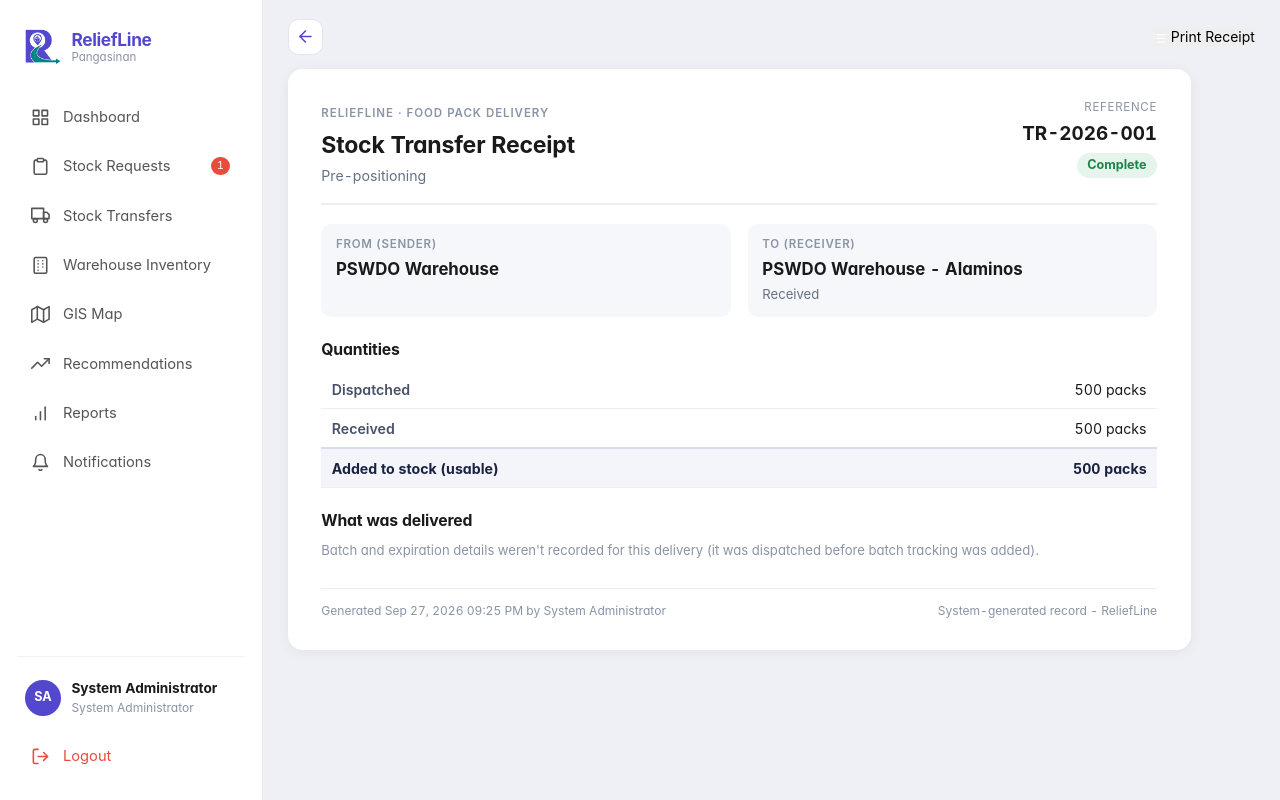
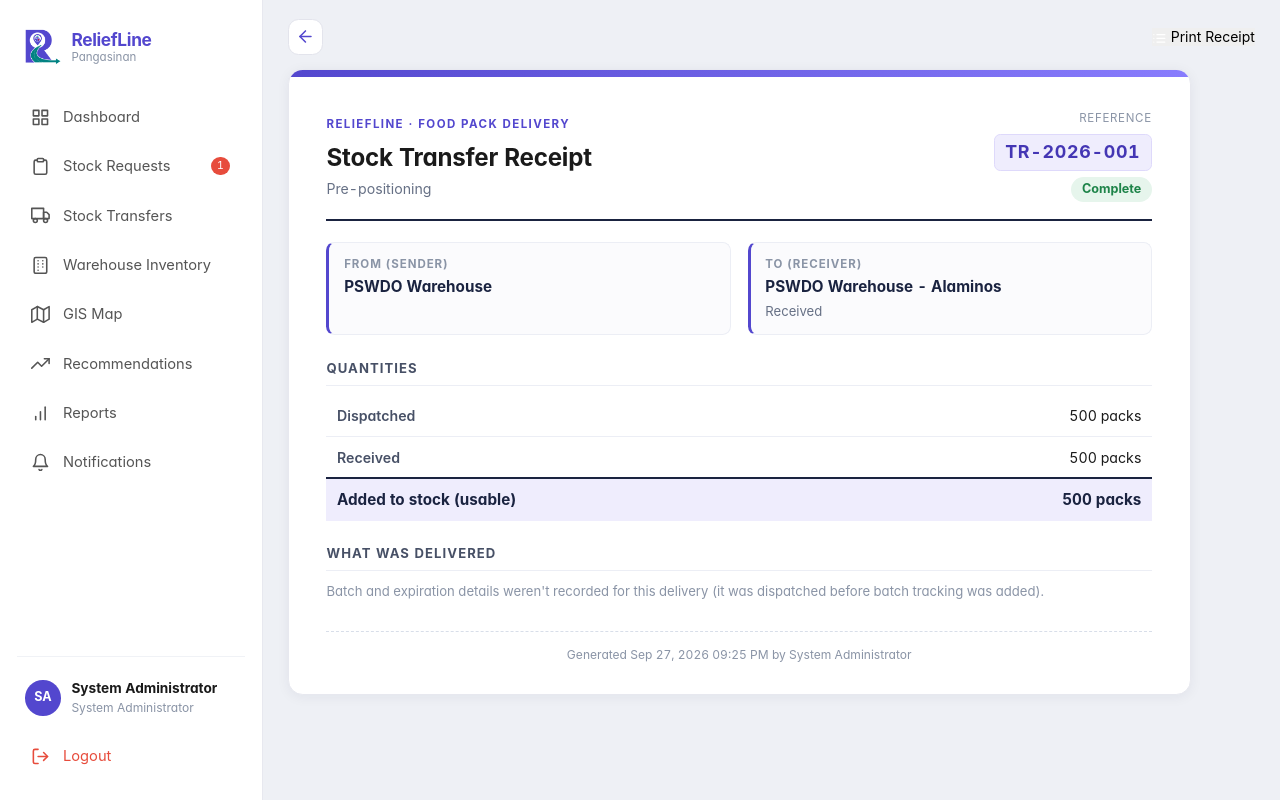
Before and after one commit to reliefline-capstone/Relief-Line, a Flask app: page /receipts/transfer/1 in a window 1280 px wide. Run offline with Flask 3, Linux system fonts and the light colour scheme; a user stored in the database is signed in; data comes from the database, SQL or seed files in the repository; both versions use the stored data as it was after the commit; parts of the project's set-up code (start-up, migrations or seed data) failed here and were passed over.

Commit message:
September 27, 6:36pm

```diff
--- a/reliefline/app/routes/pswdo.py
+++ b/reliefline/app/routes/pswdo.py
@@ -2269,7 +2269,7 @@ def warehouse_reports():
     # Deferred import - report_data imports helpers back from this module,
     # so this must be a call-time import to avoid a circular import.
     from app.models.report import ReportLog
-    from app.routes.report_data import REPORT_TYPES, resolve_filters
+    from app.routes.report_data import REPORT_TYPES, PSWDO_REPORT_TYPES, resolve_filters
 
     filters = resolve_filters(request.args)
     # Every event, not just the currently-active one - a report is almost
@@ -2295,7 +2295,10 @@ def warehouse_reports():
         approved_q = approved_q.filter(AllocationRecord.event_id == filters["event_id"])
         delivered_q = delivered_q.join(AllocationRecord).filter(AllocationRecord.event_id == filters["event_id"])
 
-    reports_generated = ReportLog.query.filter(ReportLog.generated_at >= filters["start_date"]).count()
+    reports_generated = ReportLog.query.filter(
+        ReportLog.report_type.in_(PSWDO_REPORT_TYPES),
+        ReportLog.generated_at >= filters["start_date"],
+    ).count()
     approved_requests = approved_q.count()
     packs_distributed = sum(d.quantity_released for d in delivered_q.all())
     completed_deliveries = delivered_q.count()
@@ -2305,12 +2308,18 @@ def warehouse_reports():
     # "no event filter", and resolve_filters() would then treat that as "not
     # chosen yet" and silently default back to the active event.
     query_params = {"event_id": filters["event_id"] or "", "municipality": filters["municipality"], "days": filters["days"]}
+    # Only the report types that map to a feature actually in the PSWDO
+    # sidebar (Warehouse Inventory, Stock Transfers, Recommendations) - see
+    # PSWDO_REPORT_TYPES in report_data.py. The rest (Barangay Reports,
+    # Deliveries, Municipality/Typhoon summaries) are CSWDO/MSWDO features.
     report_cards = [
-        {"slug": slug, **info, "generate_url": url_for("reports.view", report_type=slug, **query_params)}
-        for slug, info in REPORT_TYPES.items()
+        {"slug": slug, **REPORT_TYPES[slug], "generate_url": url_for("reports.view", report_type=slug, **query_params)}
+        for slug in PSWDO_REPORT_TYPES
     ]
 
-    recent_logs = ReportLog.query.order_by(ReportLog.generated_at.desc()).limit(10).all()
+    recent_logs = ReportLog.query.filter(
+        ReportLog.report_type.in_(PSWDO_REPORT_TYPES)
+    ).order_by(ReportLog.generated_at.desc()).limit(10).all()
     recent_reports = []
     for log in recent_logs:
         stored = json.loads(log.filters_json) if log.filters_json else {}
--- a/reliefline/app/routes/reports.py
+++ b/reliefline/app/routes/reports.py
@@ -14,7 +14,7 @@ from app.models.disaster_event import DisasterEvent
 from app.models.report import ReportLog
 
 from app.routes.pswdo import TARGET_LGUS
-from app.routes.report_data import REPORT_TYPES, resolve_filters, build_report
+from app.routes.report_data import REPORT_TYPES, PSWDO_REPORT_TYPES, resolve_filters, build_report
 from app.routes.report_files import generate_file
 
 reports_bp = Blueprint("reports", __name__)
@@ -64,7 +64,7 @@ def _regenerate_from_log(log):
 @login_required
 @role_required("pswdo_admin", "system_admin")
 def view(report_type):
-    if report_type not in REPORT_TYPES:
+    if report_type not in PSWDO_REPORT_TYPES:
         abort(404)
     filters = resolve_filters(request.args)
     report = build_report(report_type, filters, current_user)
@@ -82,7 +82,7 @@ def view(report_type):
 
 
 def _export(report_type, fmt):
-    if report_type not in REPORT_TYPES:
+    if report_type not in PSWDO_REPORT_TYPES:
         abort(404)
     filters = resolve_filters(request.args)
     report = build_report(report_type, filters, current_user)
@@ -128,7 +128,7 @@ def download(report_id):
     """Re-download from Recent Reports - regenerates the same file from the
     log's stored filters rather than keeping binary blobs on disk/DB."""
     log = ReportLog.query.get_or_404(report_id)
-    if log.report_type not in REPORT_TYPES:
+    if log.report_type not in PSWDO_REPORT_TYPES:
         abort(404)
 
     content, _ = _regenerate_from_log(log)
@@ -151,7 +151,7 @@ def download_all():
     buffer = io.BytesIO()
     with zipfile.ZipFile(buffer, "w", zipfile.ZIP_DEFLATED) as zf:
         for i, log in enumerate(logs, start=1):
-            if log.report_type not in REPORT_TYPES:
+            if log.report_type not in PSWDO_REPORT_TYPES:
                 continue
             content, _ = _regenerate_from_log(log)
             fname = f"{i:02d}_{log.report_type}_{log.generated_at.strftime('%Y%m%d')}.{EXTENSIONS[log.format]}"
--- a/reliefline/app/static/css/receipt.css
+++ b/reliefline/app/static/css/receipt.css
@@ -1,45 +1,136 @@
-/* Delivery receipt (templates/receipts/receipt.html) */
+/* Delivery receipt (templates/receipts/receipt.html) - styled like a real
+   invoice/receipt document: bordered "paper" sheet, brand accent bar,
+   boxed reference number, ruled line-items, and a totals row that reads
+   like a grand total. */
 .rc-topbar { display: flex; justify-content: space-between; align-items: center; margin-bottom: 14px; }
-.rc-doc { background: #fff; border-radius: 14px; padding: 28px 32px; box-shadow: 0 2px 12px rgba(20, 30, 60, .06); max-width: 860px; }
-.rc-header { display: flex; justify-content: space-between; gap: 16px; border-bottom: 2px solid #eceef5; padding-bottom: 16px; }
-.rc-eyebrow { font-size: 11px; letter-spacing: .08em; color: #8a94a6; font-weight: 600; }
-.rc-header h2 { margin: 4px 0 2px; font-size: 22px; }
+
+.rc-doc {
+    position: relative;
+    background: #fff;
+    border: 1px solid var(--rl-border, #e7e8ef);
+    border-radius: 14px;
+    padding: 32px 36px 28px;
+    box-shadow: 0 2px 12px rgba(20, 30, 60, .06);
+    max-width: 860px;
+    overflow: hidden;
+}
+/* brand accent bar along the top edge, like a letterhead */
+.rc-doc::before {
+    content: "";
+    position: absolute;
+    top: 0; left: 0; right: 0;
+    height: 6px;
+    background: linear-gradient(90deg, var(--rl-primary, #5347ce) 0%, var(--rl-violet, #887cfd) 100%);
+}
+
+.rc-header {
+    display: flex;
+    justify-content: space-between;
+    gap: 16px;
+    border-bottom: 2px solid #1a2340;
+    padding-bottom: 16px;
+    margin-top: 6px;
+}
+.rc-eyebrow { font-size: 11px; letter-spacing: .12em; color: var(--rl-primary, #5347ce); font-weight: 700; }
+.rc-header h2 { margin: 4px 0 2px; font-size: 23px; letter-spacing: -0.01em; }
 .rc-source { margin: 0; color: #667085; font-size: 13.5px; }
-.rc-refbox { text-align: right; display: flex; flex-direction: column; gap: 4px; align-items: flex-end; }
+
+.rc-refbox { text-align: right; display: flex; flex-direction: column; gap: 6px; align-items: flex-end; }
 .rc-refbox span { font-size: 11px; color: #8a94a6; text-transform: uppercase; letter-spacing: .06em; }
-.rc-refbox strong { font-size: 18px; }
+.rc-refbox strong {
+    font-size: 17px;
+    letter-spacing: .04em;
+    background: var(--rl-tint, #efedfd);
+    color: var(--rl-primary-strong, #4436b4);
+    padding: 4px 10px;
+    border-radius: 6px;
+    border: 1px solid #ded9fb;
+}
 .rc-badge { font-style: normal; font-size: 12px; font-weight: 700; padding: 3px 10px; border-radius: 999px; }
 .rc-badge-ok { background: #e6f5ec; color: #1e8449; }
 .rc-badge-warn { background: #fdf1dc; color: #b9770e; }
 .rc-badge-bad { background: #fde7e5; color: #c0392b; }
 .rc-badge-pending { background: #eef0f6; color: #667085; }
-.rc-parties { display: grid; grid-template-columns: 1fr 1fr; gap: 16px; margin: 18px 0; }
-.rc-parties > div { background: #f6f7fb; border-radius: 10px; padding: 12px 14px; display: flex; flex-direction: column; gap: 3px; }
-.rc-label { font-size: 11px; text-transform: uppercase; letter-spacing: .06em; color: #8a94a6; font-weight: 600; }
+
+.rc-parties { display: grid; grid-template-columns: 1fr 1fr; gap: 16px; margin: 20px 0; }
+.rc-parties > div {
+    background: #fbfbfd;
+    border: 1px solid #eceef5;
+    border-left: 3px solid var(--rl-primary, #5347ce);
+    border-radius: 8px;
+    padding: 12px 14px;
+    display: flex;
+    flex-direction: column;
+    gap: 3px;
+}
+.rc-label { font-size: 11px; text-transform: uppercase; letter-spacing: .08em; color: #8a94a6; font-weight: 700; }
+.rc-parties strong { font-size: 14.5px; color: #1a2340; }
 .rc-parties small { color: #667085; font-size: 12.5px; }
-.rc-section { margin-top: 20px; }
-.rc-section h3 { font-size: 15px; margin: 0 0 8px; }
+
+.rc-section { margin-top: 22px; }
+.rc-section h3 {
+    font-size: 12.5px;
+    text-transform: uppercase;
+    letter-spacing: .08em;
+    color: #475066;
+    margin: 0 0 10px;
+    padding-bottom: 6px;
+    border-bottom: 1px solid #eceef5;
+}
+
 .rc-table { width: 100%; border-collapse: collapse; font-size: 13.5px; }
-.rc-table th, .rc-table td { text-align: left; padding: 8px 10px; border-bottom: 1px solid #eceef5; }
+.rc-table th, .rc-table td { text-align: left; padding: 9px 10px; border-bottom: 1px solid #eceef5; }
 .rc-table th { font-weight: 600; color: #475066; }
-.rc-table td { text-align: right; }
+.rc-table td {
+    text-align: right;
+    font-variant-numeric: tabular-nums;
+}
 .rc-items th, .rc-items td { text-align: left; }
-.rc-items thead th { font-size: 11.5px; text-transform: uppercase; letter-spacing: .05em; color: #8a94a6; }
+.rc-items td:nth-child(2), .rc-items td:nth-child(3) { text-align: right; }
+.rc-items thead th { font-size: 11.5px; text-transform: uppercase; letter-spacing: .05em; color: #8a94a6; border-bottom: 2px solid #d8dee9; }
 .rc-row-warn td, .rc-row-warn th { color: #b9770e; }
 .rc-row-bad td, .rc-row-bad th { color: #c0392b; }
-.rc-row-total th, .rc-row-total td { border-top: 2px solid #d8dee9; background: #f4f4fb; font-weight: 700; color: #1a2340; }
+.rc-row-total th, .rc-row-total td {
+    border-top: 2px solid #1a2340;
+    border-bottom: none;
+    background: var(--rl-tint, #efedfd);
+    font-weight: 700;
+    font-size: 14.5px;
+    color: #1a2340;
+}
 .rc-note { font-size: 13px; color: #475066; margin: 8px 0 0; }
 .rc-hint { font-size: 12.5px; color: #8a94a6; margin: 4px 0 10px; }
+
 .rc-lot { border: 1px solid #eceef5; border-radius: 10px; padding: 10px 12px; margin-bottom: 10px; }
-.rc-lot-head { display: flex; flex-wrap: wrap; align-items: center; gap: 6px 14px; margin-bottom: 6px; font-size: 13px; color: #667085; }
+.rc-lot-head {
+    display: flex; flex-wrap: wrap; align-items: center; gap: 6px 14px;
+    margin: -10px -12px 8px; padding: 9px 12px;
+    background: #f6f7fb;
+    border-bottom: 1px solid #eceef5;
+    border-radius: 10px 10px 0 0;
+    font-size: 13px; color: #667085;
+}
 .rc-lot-head strong { color: #1a2340; font-size: 14px; }
 .rc-tag { font-style: normal; font-size: 11px; font-weight: 700; padding: 2px 8px; border-radius: 999px; margin-left: 4px; }
 .rc-tag-fresh { background: #e6f5ec; color: #1e8449; }
 .rc-tag-near_expiry { background: #fdf1dc; color: #b9770e; }
 .rc-tag-expired { background: #fde7e5; color: #c0392b; }
-.rc-footer { display: flex; justify-content: space-between; gap: 12px; flex-wrap: wrap; margin-top: 26px; padding-top: 12px; border-top: 1px solid #eceef5; font-size: 11.5px; color: #8a94a6; }
-@media (max-width: 640px) { .rc-doc { padding: 18px; } .rc-parties { grid-template-columns: 1fr; } .rc-header { flex-direction: column; } .rc-refbox { align-items: flex-start; text-align: left; } }
+
+.rc-footer {
+    display: flex; justify-content: center; gap: 12px; flex-wrap: wrap;
+    margin-top: 28px; padding-top: 14px;
+    border-top: 1px dashed #d8dee9;
+    font-size: 11.5px; color: #8a94a6; text-align: center;
+}
+
+@media (max-width: 640px) {
+    .rc-doc { padding: 22px 18px; }
+    .rc-parties { grid-template-columns: 1fr; }
+    .rc-header { flex-direction: column; }
+    .rc-refbox { align-items: flex-start; text-align: left; }
+}
 @media print {
     .sidebar, .topbar, .rc-topbar, .rc-noprint, .flash-messages { display: none !important; }
-    .rc-doc { box-shadow: none !important; max-width: none; padding: 0; }
+    .rc-doc { box-shadow: none !important; max-width: none; padding: 0; border: none; }
+    .rc-doc::before { display: none; }
 }
--- a/reliefline/app/templates/receipts/receipt.html
+++ b/reliefline/app/templates/receipts/receipt.html
@@ -82,7 +82,6 @@
             <section class="rc-section">
                 <h3>What was delivered</h3>
                 {% if lots %}
-                <p class="rc-hint">Taken from the sender's stock, nearest expiry first. Each item shows what one pack holds and its expiration date.</p>
                 {% for lot in lots %}
                 <div class="rc-lot">
                     <div class="rc-lot-head">
@@ -119,7 +118,6 @@
 
             <footer class="rc-footer">
                 <span>Generated {{ generated_at.strftime('%b %d, %Y %I:%M %p') }} by {{ current_user.name }}</span>
-                <span>System-generated record - ReliefLine</span>
             </footer>
         </article>
     </main>
```
Also changed, not shown: reliefline/app/routes/report_data.py (+10 -0 lines), reliefline/database/reliefline_db.sql.
